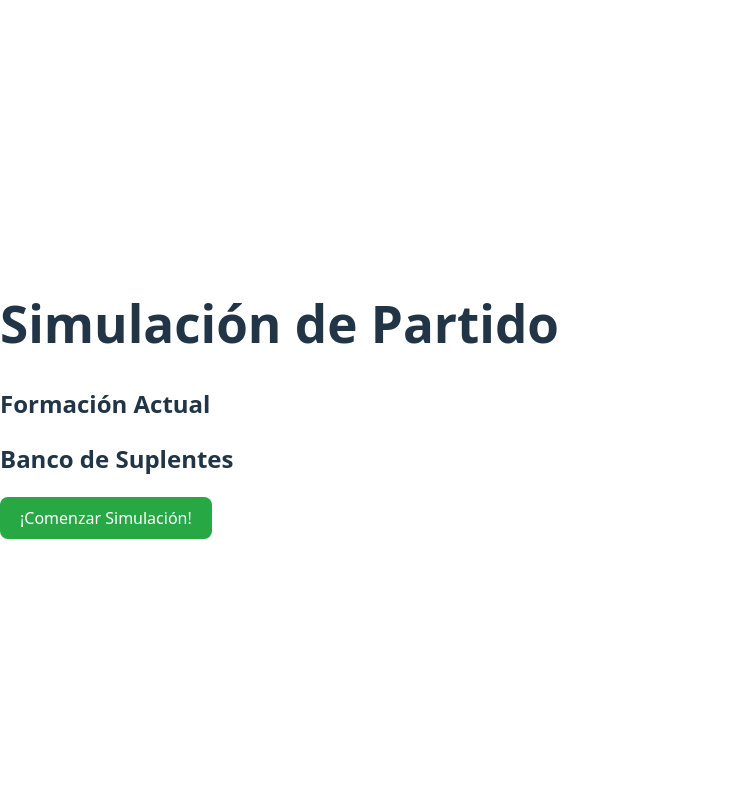
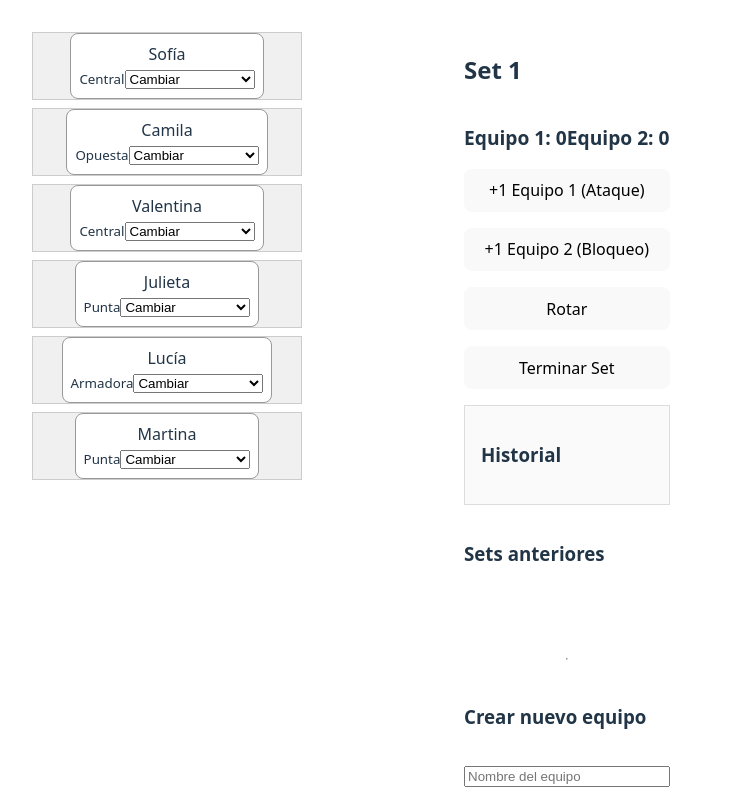
Before and after one commit to aivoley/simulador, a React (Vite) app: page /simulacion in a window 1280 px wide. Shown: the top 800 px of the page, without its empty margins (0-733 px from the left). Built offline with nearby package versions, Linux system fonts and the light colour scheme.

Commit message:
Simulacion.tsx

```diff
--- a/src/Simulacion.tsx
+++ b/src/Simulacion.tsx
@@ -1,45 +1,220 @@
-import { useLocation } from 'react-router-dom';
+import React, { useState } from "react";
+import styled from "styled-components";
 
-export default function Simulacion() {
-  const { state } = useLocation();
-  const { formacion, banco } = state || { formacion: [], banco: [] };
+// Tipos de datos
+type Jugadora = {
+  nombre: string;
+  posiciones: string[];
+};
+
+type Formacion = Jugadora[];
+
+const jugadorasBase: Jugadora[] = [
+  { nombre: "Lucía", posiciones: ["Armadora"] },
+  { nombre: "Martina", posiciones: ["Punta"] },
+  { nombre: "Sofía", posiciones: ["Central"] },
+  { nombre: "Camila", posiciones: ["Opuesta"] },
+  { nombre: "Valentina", posiciones: ["Central"] },
+  { nombre: "Julieta", posiciones: ["Punta"] },
+  { nombre: "Agustina", posiciones: ["Líbero"] },
+  { nombre: "Emilia", posiciones: ["Armadora"] },
+  { nombre: "Paula", posiciones: ["Punta"] },
+  { nombre: "Renata", posiciones: ["Central"] },
+];
+
+const zonas = ["5", "6", "1", "2", "3", "4"]; // orientación real
+
+const Simulacion: React.FC = () => {
+  const [formacion, setFormacion] = useState<Formacion>(jugadorasBase.slice(0, 6));
+  const [banco, setBanco] = useState(jugadorasBase.slice(6));
+  const [rotacion, setRotacion] = useState(0);
+  const [puntosSet, setPuntosSet] = useState<[number, number]>([0, 0]);
+  const [historial, setHistorial] = useState<string[]>([]);
+  const [setActual, setSetActual] = useState(1);
+  const [sets, setSets] = useState<[number, number][]>([]);
+
+  const rotar = () => {
+    const nueva = [...formacion];
+    const orden = [0, 1, 2, 3, 4, 5];
+    const rotada = orden.map((i) => nueva[(i + 5) % 6]);
+    setFormacion(rotada);
+    setRotacion((prev) => (prev + 1) % 6);
+  };
+
+  const cambiarJugadora = (zonaIdx: number, nueva: string) => {
+    const jugadora = banco.find((j) => j.nombre === nueva);
+    if (!jugadora) return;
+    const reemplazada = formacion[zonaIdx];
+    const nuevaFormacion = [...formacion];
+    nuevaFormacion[zonaIdx] = jugadora;
+    setFormacion(nuevaFormacion);
+    setBanco([...banco.filter((j) => j.nombre !== nueva), reemplazada]);
+  };
+
+  const agregarPunto = (equipo: number, motivo: string) => {
+    const nuevos = [...puntosSet];
+    nuevos[equipo]++;
+    setPuntosSet(nuevos);
+    setHistorial([...historial, `Equipo ${equipo + 1}: ${motivo}`]);
+  };
+
+  const terminarSet = () => {
+    setSets([...sets, puntosSet]);
+    setPuntosSet([0, 0]);
+    setHistorial([]);
+    setSetActual(setActual + 1);
+  };
+
+  const [nuevoEquipo, setNuevoEquipo] = useState<{ nombre: string; jugadoras: string[] }>({
+    nombre: "",
+    jugadoras: [],
+  });
+
+  const crearEquipo = () => {
+    const nuevas = jugadorasBase.filter((j) => nuevoEquipo.jugadoras.includes(j.nombre));
+    setFormacion(nuevas);
+    setBanco(jugadorasBase.filter((j) => !nuevoEquipo.jugadoras.includes(j.nombre)));
+    setNuevoEquipo({ nombre: "", jugadoras: [] });
+    setPuntosSet([0, 0]);
+    setHistorial([]);
+    setRotacion(0);
+  };
 
   return (
-    <div>
-      <h1>Simulación de Partido</h1>
+    <Container>
+      <Cancha>
+        {zonas.map((zona, idx) => (
+          <Zona key={zona} area={zona}>
+            <JugadoraCard>
+              <div>{formacion[idx]?.nombre}</div>
+              <small>{formacion[idx]?.posiciones.join("/")}</small>
+              <select onChange={(e) => cambiarJugadora(idx, e.target.value)} value="">
+                <option value="">Cambiar</option>
+                {banco.map((j) => (
+                  <option key={j.nombre} value={j.nombre}>
+                    {j.nombre} ({j.posiciones.join("/")})
+                  </option>
+                ))}
+              </select>
+            </JugadoraCard>
+          </Zona>
+        ))}
+      </Cancha>
 
-      <h2>Formación Actual</h2>
-      <div>
-        {formacion.map((jugadora, index) => (
-          <div key={index}>
-            <strong>{jugadora.nombre}</strong> - {jugadora.posiciones.join(', ')}
-          </div>
-        ))}
-      </div>
+      <Panel>
+        <h2>Set {setActual}</h2>
+        <Marcador>
+          <span>Equipo 1: {puntosSet[0]}</span>
+          <span>Equipo 2: {puntosSet[1]}</span>
+        </Marcador>
+        <button onClick={() => agregarPunto(0, "Ataque")}>+1 Equipo 1 (Ataque)</button>
+        <button onClick={() => agregarPunto(1, "Bloqueo")}>+1 Equipo 2 (Bloqueo)</button>
+        <button onClick={rotar}>Rotar</button>
+        <button onClick={terminarSet}>Terminar Set</button>
 
-      <h2>Banco de Suplentes</h2>
-      <div>
-        {banco.map((jugadora, index) => (
-          <div key={index}>
-            <strong>{jugadora.nombre}</strong> - {jugadora.posiciones.join(', ')}
-          </div>
-        ))}
-      </div>
+        <Historial>
+          <h3>Historial</h3>
+          <ul>
+            {historial.map((p, i) => (
+              <li key={i}>{p}</li>
+            ))}
+          </ul>
+        </Historial>
 
-      {/* Aquí puedes agregar más controles para la simulación */}
-      <button
-        style={{
-          padding: '10px 20px',
-          fontSize: '16px',
-          borderRadius: '8px',
-          backgroundColor: '#28a745',
-          color: '#fff',
-          border: 'none',
-          cursor: 'pointer',
-        }}
-      >
-        ¡Comenzar Simulación!
-      </button>
-    </div>
+        <h3>Sets anteriores</h3>
+        <ul>
+          {sets.map((set, i) => (
+            <li key={i}>Set {i + 1}: {set[0]} - {set[1]}</li>
+          ))}
+        </ul>
+
+        <hr />
+
+        <h3>Crear nuevo equipo</h3>
+        <input
+          type="text"
+          placeholder="Nombre del equipo"
+          value={nuevoEquipo.nombre}
+          onChange={(e) => setNuevoEquipo({ ...nuevoEquipo, nombre: e.target.value })}
+        />
+        <h4>Seleccionar jugadoras (6)</h4>
+        <select
+          multiple
+          size={6}
+          value={nuevoEquipo.jugadoras}
+          onChange={(e) =>
+            setNuevoEquipo({
+              ...nuevoEquipo,
+              jugadoras: Array.from(e.target.selectedOptions, (opt) => opt.value),
+            })
+          }
+        >
+          {jugadorasBase.map((j) => (
+            <option key={j.nombre} value={j.nombre}>
+              {j.nombre} ({j.posiciones.join("/")})
+            </option>
+          ))}
+        </select>
+        <button disabled={nuevoEquipo.jugadoras.length !== 6} onClick={crearEquipo}>
+          ✅ Crear equipo
+        </button>
+      </Panel>
+    </Container>
   );
-}
+};
+
+export default Simulacion;
+
+// Styled Components
+const Container = styled.div`
+  display: flex;
+  gap: 2rem;
+  padding: 2rem;
+`;
+
+const Cancha = styled.div`
+  display: grid;
+  grid-template-areas:
+    "4 3 2"
+    "5 6 1";
+  gap: 0.5rem;
+  width: 400px;
+  height: 300px;
+`;
+
+const Zona = styled.div<{ area: string }>`
+  grid-area: ${(props) => props.area};
+  background: #f0f0f0;
+  border: 1px solid #ccc;
+  display: flex;
+  align-items: center;
+  justify-content: center;
+  flex-direction: column;
+`;
+
+const JugadoraCard = styled.div`
+  background: #fff;
+  border: 1px solid #999;
+  border-radius: 0.5rem;
+  padding: 0.5rem;
+  text-align: center;
+`;
+
+const Panel = styled.div`
+  display: flex;
+  flex-direction: column;
+  gap: 1rem;
+`;
+
+const Historial = styled.div`
+  background: #fafafa;
+  border: 1px solid #ddd;
+  padding: 1rem;
+`;
+
+const Marcador = styled.div`
+  display: flex;
+  justify-content: space-between;
+  font-size: 1.2rem;
+  font-weight: bold;
+`;
```
